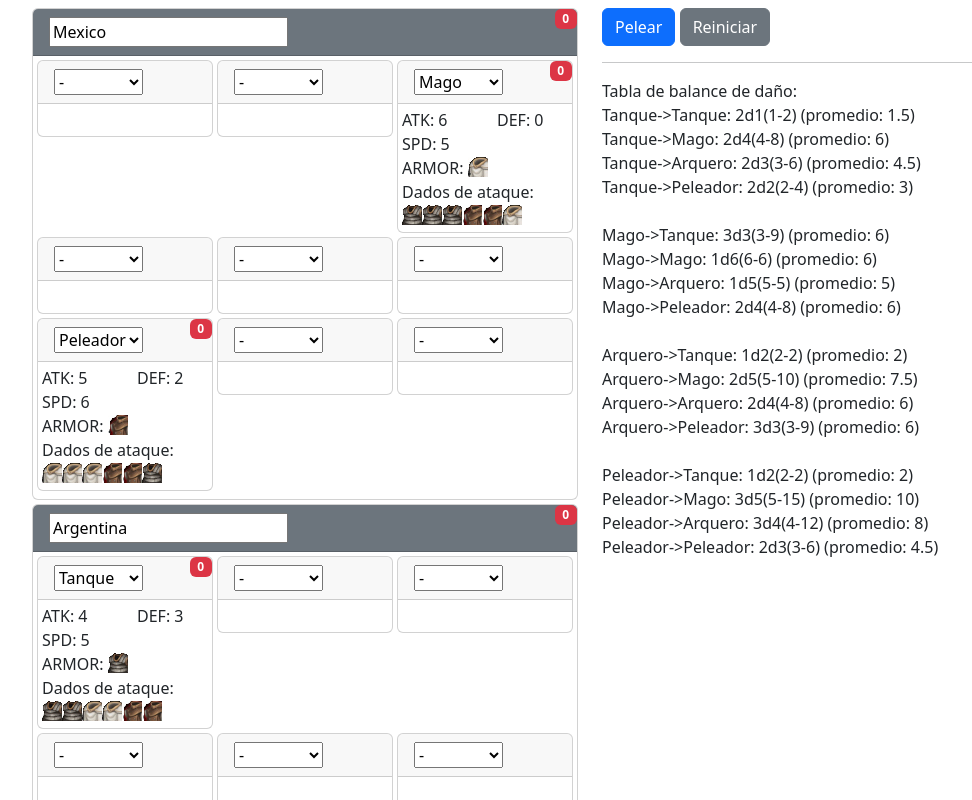
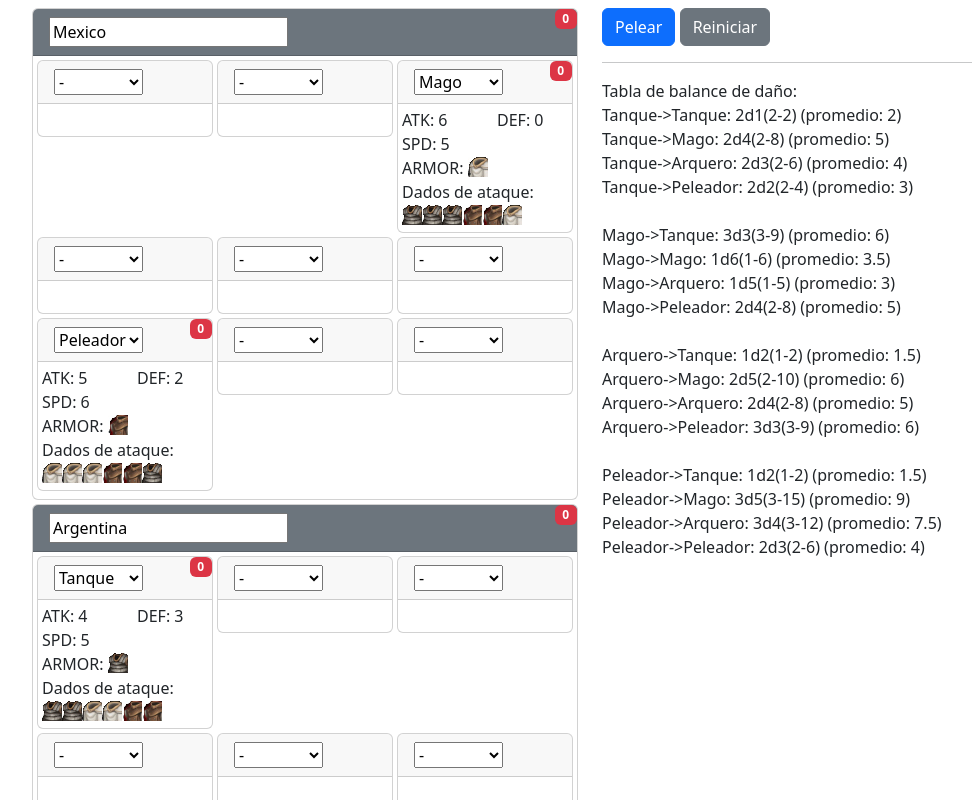
Before and after one commit to xMokar/autochess, a SvelteKit app: page / in a window 1280 px wide. Shown: the top 800 px of the page, without its empty margins (50-1022 px from the left). Built offline with nearby package versions, Linux system fonts and the light colour scheme.

Commit message:
Arreglar el calculo de daño min/max

```diff
--- a/src/routes/ViewBattle.svelte
+++ b/src/routes/ViewBattle.svelte
@@ -169,7 +169,7 @@ let log:string[] = []
 			{#each Champs as source}
 				{#each Champs as target}
 					{@const damage = calculateDamage(source, target)}
-					{source.name}->{target.name}: {damage.rolls.length}d{damage.sides}({damage.sides}-{damage.max}) (promedio: {(damage.sides+damage.max)/2})<br>
+					{source.name}->{target.name}: {damage.rolls.length}d{damage.sides}({damage.rolls.length}-{damage.max}) (promedio: {(damage.rolls.length+damage.max)/2})<br>
 				{/each}
 				<br>
 			{/each}
```
